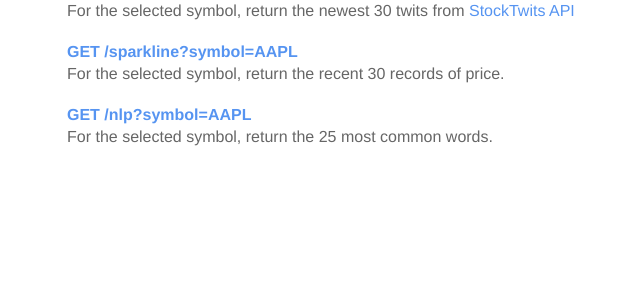
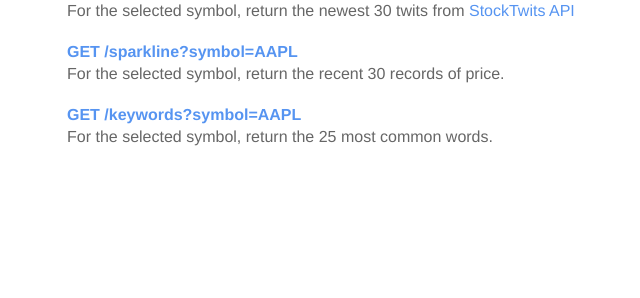
Before and after one commit to jckhang/stockTwits_server, a Flask app: page / in a window 1280 px wide. Shown: the part 320-618 px from the top of the page, without its empty margins (173-813 px from the left). Run offline with Flask 2, Linux system fonts and the light colour scheme.

Commit message:
Change frontpage link

```diff
--- a/templates/home.html
+++ b/templates/home.html
@@ -17,7 +17,7 @@
         <a href="/sparkline?symbol=AAPL"><b>GET /sparkline?symbol=AAPL</b></a>
         <p>For the selected symbol, return the recent 30 records of price.</a></p>
         <!-- Keyword Price API -->
-        <a href="/nlp?symbol=AAPL"><b>GET /nlp?symbol=AAPL</b></a>
+        <a href="/keywords?symbol=AAPL"><b>GET /keywords?symbol=AAPL</b></a>
         <p>For the selected symbol, return the 25 most common words.</a></p>
     </div>
 {% endblock %}
```
